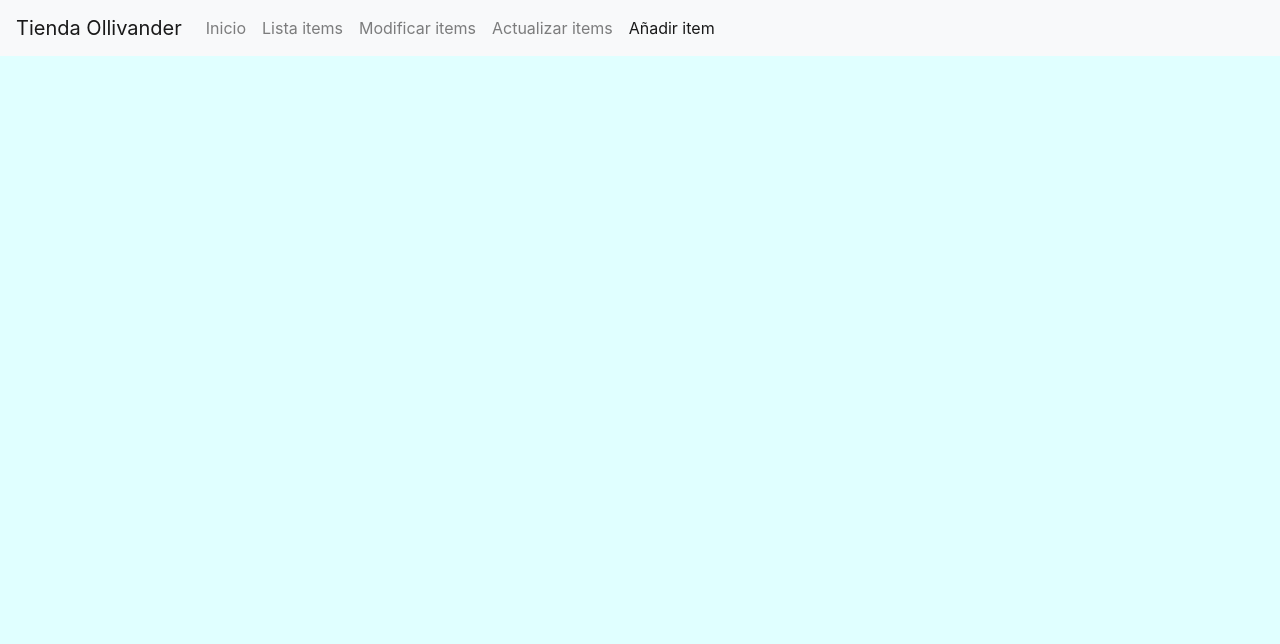
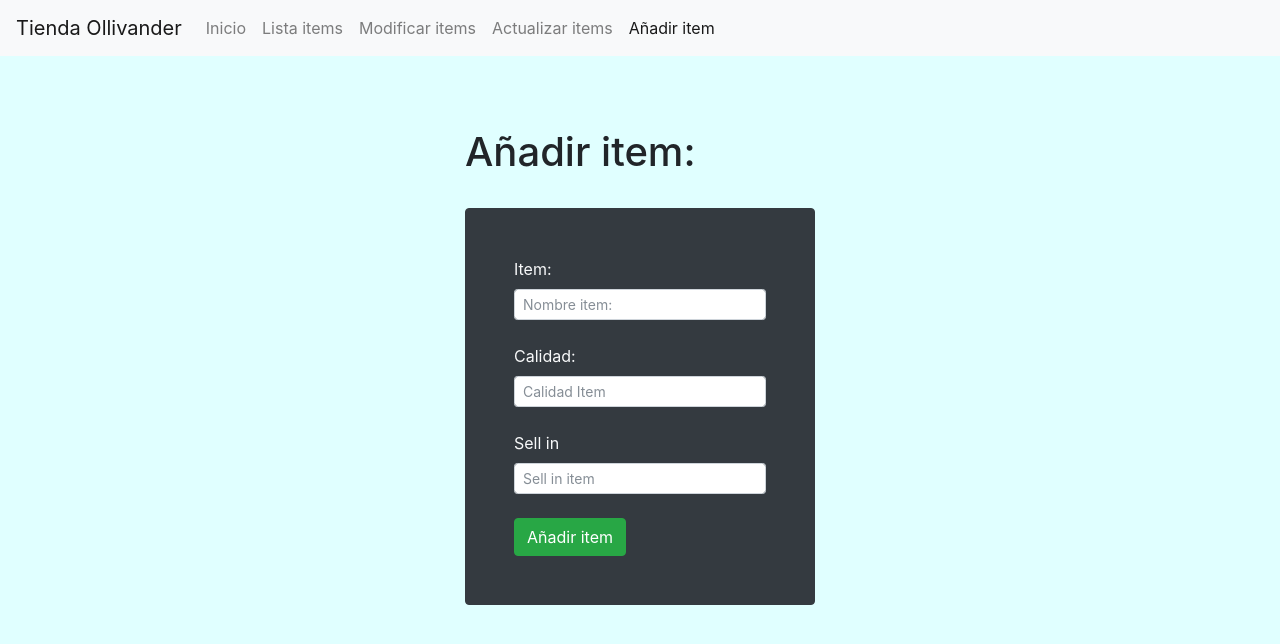
Before and after one commit to sebastia98/Tienda_Olivanders, a Flask app: page /anadir in a window 1280 px wide. Shown: the top 644 px of the page. Run offline with Flask 2, Linux system fonts and the light colour scheme; some libraries are stand-ins or nearby versions.

Commit message:
feat: Añadir formulario
Añadir formulario para poder añadir items

```diff
--- a/templates/anadir.html
+++ b/templates/anadir.html
@@ -39,4 +39,33 @@
         </div>
     </nav>
 
+    <br/>
+    <br/>
+    <br/>
+
+    <div class="container">
+        <div class="row justify-content-md-center">
+            <div class="col"></div>
+            <div class="col">
+                <h1>Añadir item:</h1>
+                <br/>
+                <form action="http://127.0.0.1:5000/index">
+                    <div class="form-group text-light bg-dark box-shadow rounded border border-dark p-md-5">
+                        <label for="itemInput">Item:</label>
+                        <input id="itemInput" class="form-control form-control-sm" type="text" placeholder="Nombre item:"/>
+                        <br/>
+                        <label for="itemQuality">Calidad:</label>
+                        <input id="itemQuality" class="form-control form-control-sm" type="text" placeholder="Calidad Item"/>
+                        <br/>
+                        <label for="itemSellin">Sell in</label>
+                        <input id="itemSellin" class="form-control form-control-sm" type="text" placeholder="Sell in item"/>
+                        <br/>
+                        <input type="submit" class="btn btn-success" value="Añadir item"/>
+                    </div>
+                </form>
+            </div>
+            <div class="col"></div>
+        </div>
+    </div>
+
 </body>
```
